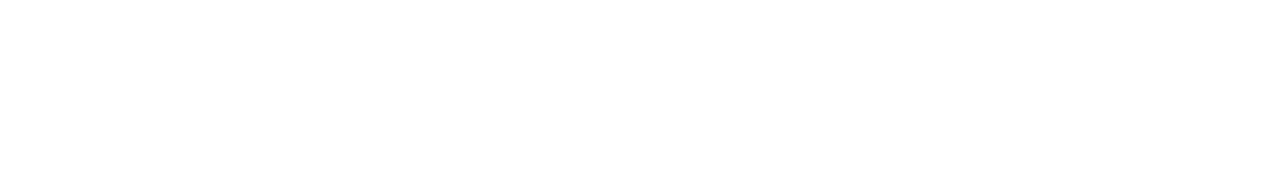
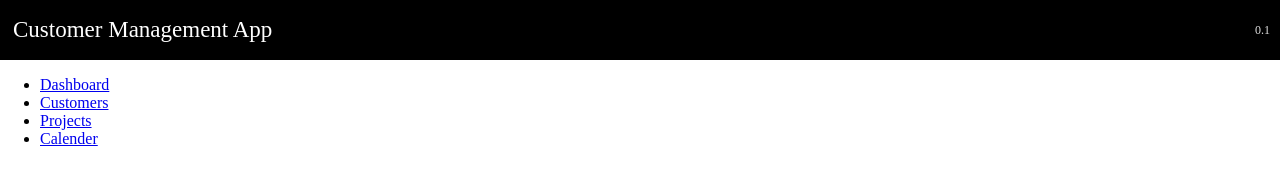
Before and after one commit to oshri/cmapp, a website: page app/index.html in a window 1280 px wide. Drawn offline with nearby package versions, Linux system fonts and the light colour scheme; some packages are replaced by stand-ins of ours; files that its build step writes are made by us from their sources.

Commit message:
Build application layout

```diff
--- a/app/index.html
+++ b/app/index.html
@@ -10,8 +10,44 @@
 
 
 
-  <div class="cmApp-main-layout">
+  <div id="cmApp-main-layout">
+    <div class="header">
+        <div class="logo">
+            <h1>Customer Management App</h1>
+        </div>
+        <div class="app-version">
+         <span> 0.1 </span>
+        </div>
+    </div>
+    <div class="content-wrap">
+        <div class="application-navigation">
+           <ul>
+               <li>
+                   <a href="#/dashboard" >
+                       <span> Dashboard </span>
+                   </a>
+               </li>
+               <li>
+                   <a href="#/customers" >
+                       <span> Customers </span>
+                   </a>
+               </li>
+               <li>
+                   <a href="#/projects" >
+                       <span> Projects </span>
+                   </a>
+               </li>
+               <li>
+                   <a href="#/calender" >
+                       <span> Calender </span>
+                   </a>
+               </li>
+           </ul>
+        </div>
+        <div class="content" ng-view>
 
+        </div>
+    </div>
   </div>
 
 
@@ -31,8 +67,7 @@
 
 
     <! --  Register CmApp Scripts  -->
-        <script src="scripts/app.js"></script>
-        <script src="scripts/controllers/cmAppController.js"></script>
+    <script src="scripts/app.js"></script>
     <! -- End Register -->
 
 
--- a/app/scripts/app.js
+++ b/app/scripts/app.js
@@ -1,3 +1,45 @@
 'use strict';
 
-angular.module('cmApp', ['ngCookies','ngSanitize']);
+var cmApp = angular.module('cmApp', ['ngCookies','ngSanitize']);
+
+
+
+// Application Routes
+
+cmApp.config(function($routeProvider){
+    $routeProvider.
+        when('/',{
+            controller: 'DashboardController',
+            templateUrl: '/views/dashboard.html'}).
+        when('/customers',{
+            controller: 'CustomersController',
+            templateUrl: '/views/customers.html'}).
+        when('/projects',{
+            controller: 'ProjectsController',
+            templateUrl: '/views/projects.html'}).
+        when('/calender',{
+            controller: 'CalenderController',
+            templateUrl: '/views/calender.html'}).
+        otherwise({ redirectTo: '/'});
+});
+
+
+cmApp.controller('CmAppController', function($scope){
+
+});
+
+cmApp.controller('DashboardController', function($scope){
+
+});
+
+cmApp.controller('CustomersController', function($scope){
+
+});
+
+cmApp.controller('ProjectsController',function($scope){
+
+});
+
+cmApp.controller('CalenderController',function($scope){
+
+});
--- a/app/scripts/controllers/cmAppController.js
+++ /dev/null
@@ -1,6 +0,0 @@
-'use strict';
-
-angular.module('cmApp')
-  .controller('CmAppController', function ($scope) {
-
-  });
--- a/app/styles/cmApp.scss
+++ b/app/styles/cmApp.scss
@@ -0,0 +1,57 @@
+
+
+
+#cmApp-main-layout{
+
+  width: 100%;
+  height: 100%;
+
+
+
+  .header{
+    position: absolute;
+    top: 0;
+    left: 0;
+    right: 0;
+    height: 60px;
+    background-color: #000000;
+
+    .logo{
+      float: left;
+      margin-left: 13px;
+
+      h1{
+        color: #ffffff;
+        margin: 0;
+        font-size: 23px;
+        font-weight: 200;
+        line-height: 60px;
+      }
+    }
+
+    .app-version{
+      float: right;
+      margin-right: 10px;
+
+      span{
+        font-size: 12px;
+        line-height: 60px;
+        font-weight: 200;
+        color: #e2e2e2;
+      }
+
+    }
+  }
+
+
+  .content-wrap{
+    position: absolute;
+    top: 60px;
+    left: 0;
+    right: 0;
+    bottom: 0;
+  }
+
+
+
+}
```
Also changed, not shown: app/views/calender.html (added, +3 -0 lines), app/views/customers.html (added, +3 -0 lines), app/views/dashboard.html (added, +3 -0 lines), app/views/projects.html (added, +3 -0 lines).
